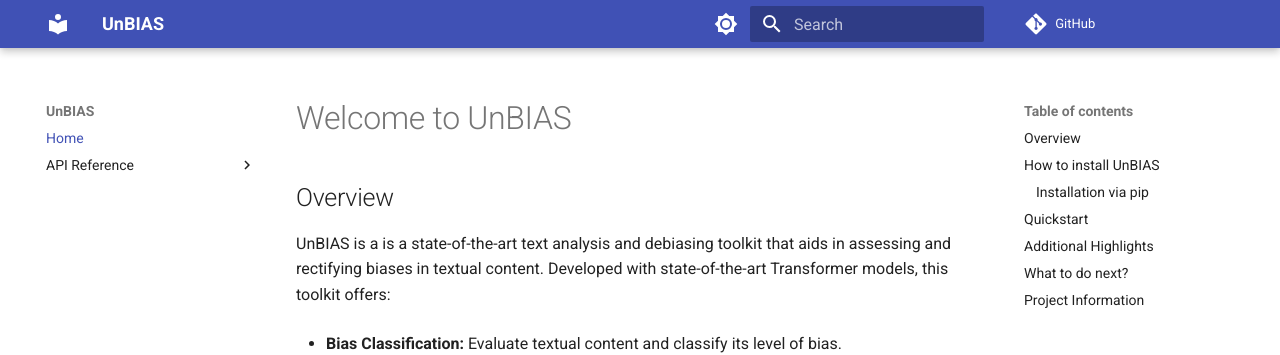
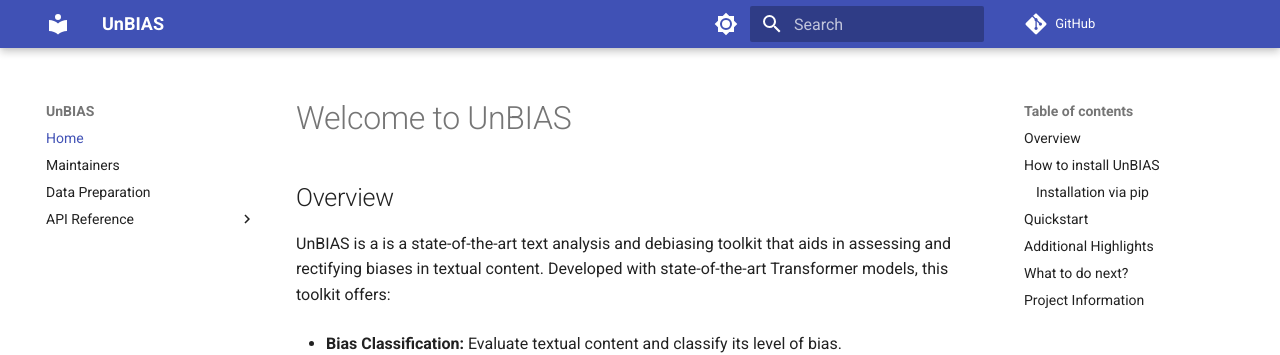
Before and after one commit to brandonjaipersaud/Unbias_mkdocs, an MkDocs documentation site: the page built from docs/index.md, in a window 1280 px wide. Shown: the top 355 px of the page. Built offline with MkDocs 1.6.1 and Material for MkDocs 9.7.7, drawn with Linux system fonts in a browser that asks for light colours; comment, search, counter and statistics services are not loaded.

Commit message:
add data prep

```diff
--- a/mkdocs.yml
+++ b/mkdocs.yml
@@ -7,6 +7,8 @@
 copyright: Copyright © 2023 Your Organization
 nav:
   - Home: index.md
+  - Maintainers: maintainers.md
+  - Data Preparation: data_prep.md
   - API Reference:
         - BiasPipeline: bias_pipeline.md
         - Core Functions: core_functions.md
```
Also changed, not shown: docs/data_prep.md (added), docs/maintainers.md (added).
